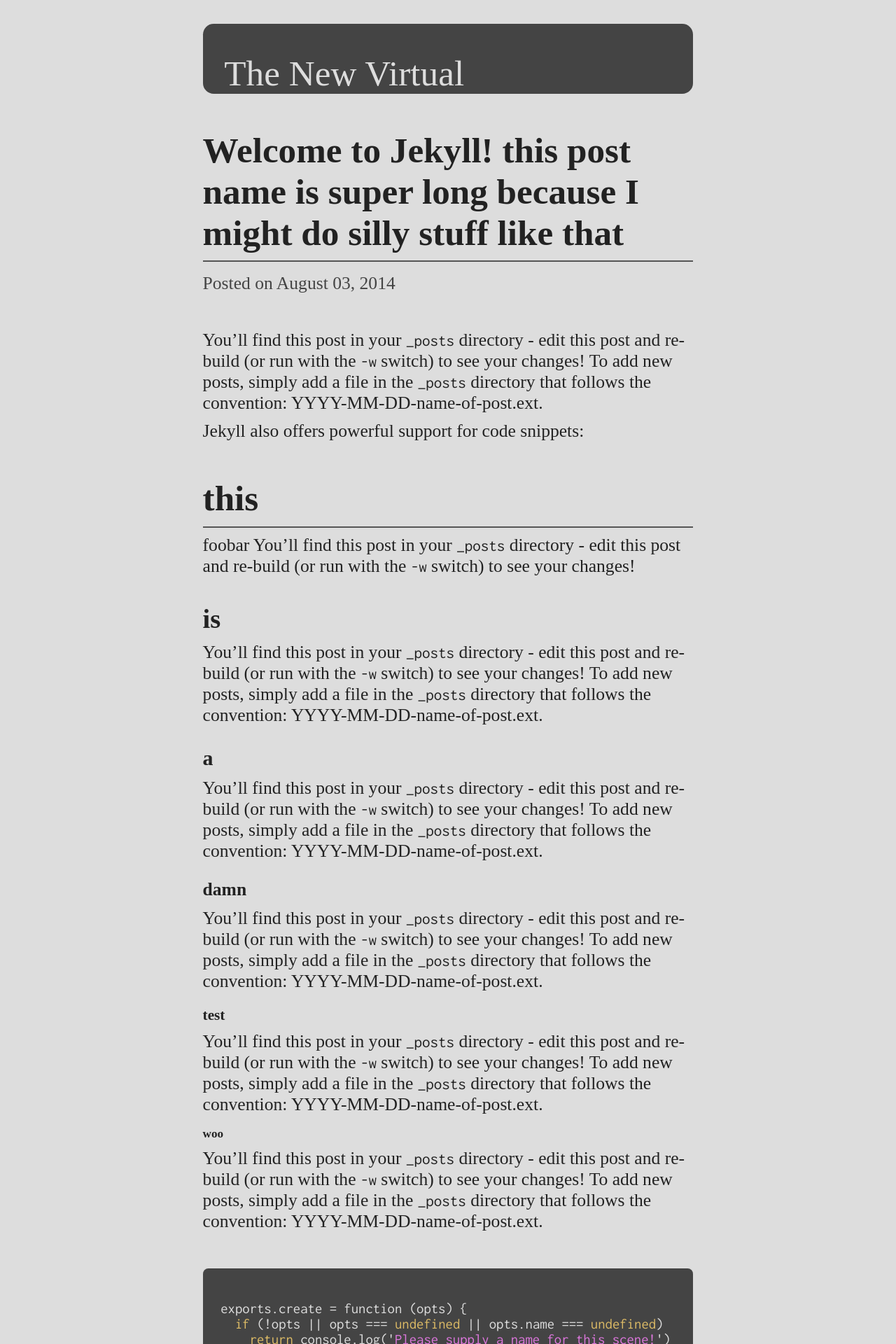
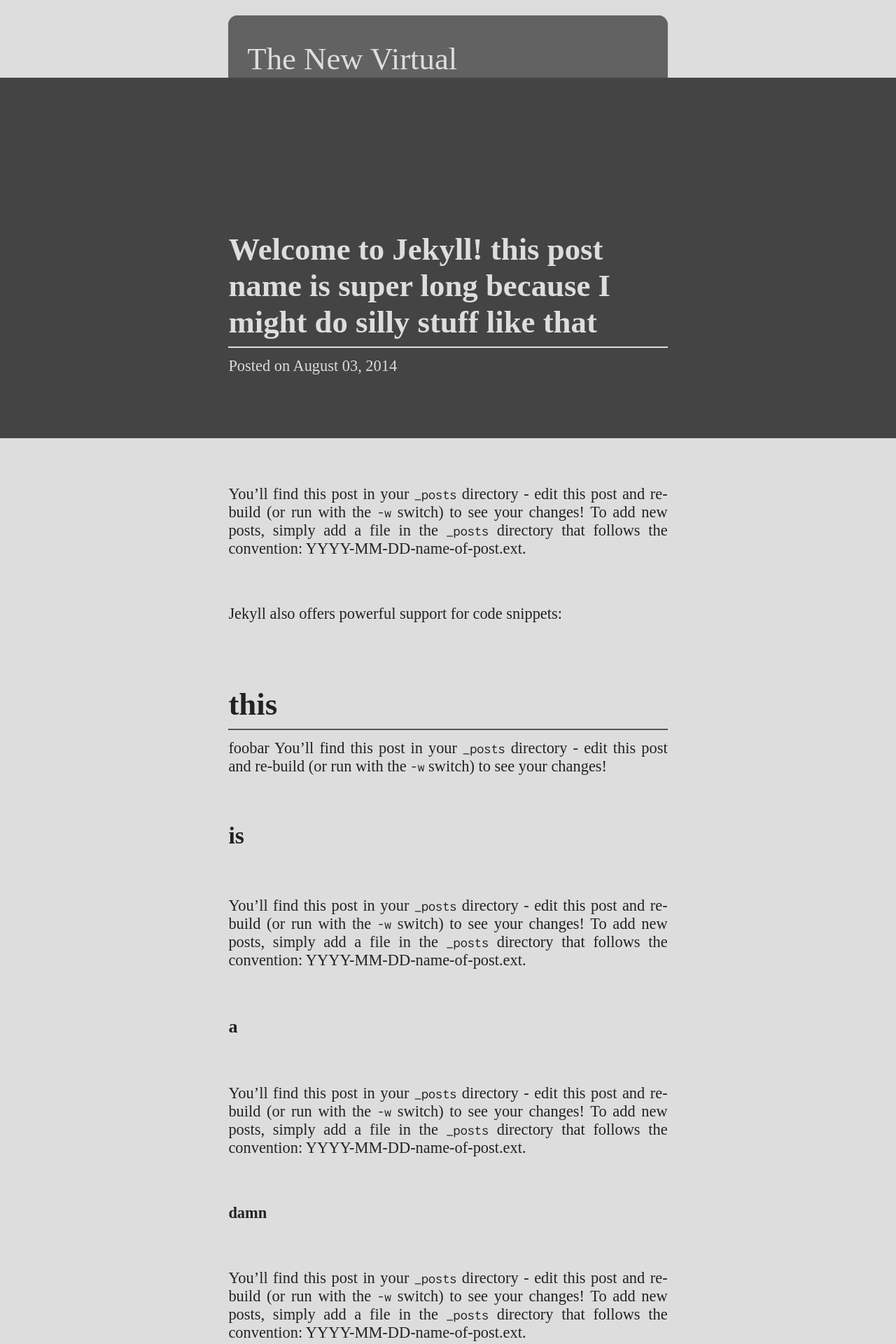
Before and after one commit to thenewvirtual/thenewvirtual.github.io, a Jekyll site: the page built from _posts/2014-08-03-welcome-to-jekyll.markdown, in a window 1280 px wide. Shown: the top 1920 px of the page at 70% size. Built offline with Jekyll 4.4.1, drawn with Linux system fonts in a browser that asks for light colours; some web fonts are replaced; Markdown is read by kramdown in place of the engine named in the settings.

Commit message:
design revamp

```diff
--- a/_config.yml
+++ b/_config.yml
@@ -9,4 +9,8 @@
 
 # Build settings
 markdown: redcarpet
-extensions: [fenced_code_blocks]
+jekyll-press:
+  exclude: 'atom.xml'
+  js_options: {}
+  css_options: {}
+  html_options: {}
--- a/_layouts/default.html
+++ b/_layouts/default.html
@@ -6,159 +6,17 @@
   <meta name="viewport" content="width=device-width, initial-scale=1">
 
   <title>{% if page.title %}{{ page.title }}{% else %}{{ site.title }}{% endif %}</title>
-  <meta name="description" content="{{ site.description }}">
+  <meta name="description" content="{% if page.description %}{{page.description}}{% else %}{{site.description}}{% endif %}">
 
   <link rel="canonical" href="{{ page.url | replace:'index.html','' | prepend: site.baseurl | prepend: site.url }}">
-  <link href="http://fonts.googleapis.com/css?family=Source+Serif+Pro" rel="stylesheet" type="text/css">
-  <link href="http://fonts.googleapis.com/css?family=Inconsolata" rel="stylesheet" type="text/css">
-
-  <style>
-  ::selection { background: #c44; color: #ddd; }
-  ::-moz-selection { background: #c44; color: #ddd; }
-
-  html {
-    background: #ddd;
-    color: #222;
-
-    font-family: 'Source Serif Pro', serif;
-    font-size: 1.6em;
-    -webkit-text-size-adjust: 100%;
-    -ms-text-size-adjust: 100%;
-    text-transform: none;
-
-    -webkit-box-sizing: border-box;
-    -moz-box-sizing: border-box;
-    box-sizing: border-box;
-    margin: 0 auto;
-    padding: 1em;
-
-    max-width: 30em;
-  }
-
-  /* Generic content reset and styling */
-  hr { border: 0; border-bottom: 2px solid #555; -moz-box-sizing: content-box; box-sizing:
-    content-box; height: 0; }
-  h1,h2,h3,h4,h5,h6 { margin: 1em 0 0; }
-  h1 { font-size: 2em; padding-bottom: .2em; border-bottom: 2px solid #555; }
-  p { margin: .4em 0; }
-  small { font-size: .8em; }
-  b, strong { font-weight: bold; }
-  svg:not(:root) { overflow: hidden; }
-  article { display: block; }
-  sub, sup { font-size: .75em; line-height: 0; position: relative; vertical-align: baseline; }
-  sup { top: -0.5em; }
-  sub { bottom: -0.25em; }
-
-  a {
-    color: #d66;
-    background: transparent;
-
-    -webkit-transition: color 200ms ease;
-    -moz-transition: color 200ms ease;
-    -o-transition: color 200ms ease;
-    transition: color 200ms ease;
-
-    text-decoration: none;
-    outline: 0;
-  }
-  a:hover, a:active, a:focus { color: #c44; }
-
-  img {
-    display: block;
-    width: 100%;
-    margin: 1em 0;
-    -webkit-border-radius: .3em;
-    -moz-border-radius: .3em;
-    border-radius: .3em;
-    border: 0;
-  }
-
-  blockquote {
-    display: block;
-    -webkit-box-sizing: border-box;
-    -moz-box-sizing: border-box;
-    box-sizing: border-box;
-    padding-left: 1em;
-    margin: 1em 0 1em 1em;
-
-    border-left: 2px solid #555;
-  }
-
-  /* Topbar logo */
-  body > a[href="{{site.baseurl}}/"] {
-    background: #444;
-    color: #ddd;
-
-    font-size: 2em;
-
-    display: block;
-    -webkit-box-sizing: border-box;
-    -moz-box-sizing: border-box;
-    box-sizing: border-box;
-    padding: .8em .6em .01em;
-    margin-bottom: 1em;
-
-    -webkit-border-radius: .3em;
-    -moz-border-radius: .3em;
-    border-radius: .3em;
-
-    -webkit-transition: background-color 200ms ease;
-    -moz-transition: background-color 200ms ease;
-    -o-transition: background-color 200ms ease;
-    transition: background-color 200ms ease;
-  }
-
-  body > a[href="{{site.baseurl}}/"]:hover { background: #d66; }
-
-  /* Post headers */
-  header { display: block; margin-bottom: 2em; }
-  header .meta { color: #444; margin-top: .6em; }
-
-  code, pre { font-family: 'inconsolata', monospace; font-size: .9em; }
-
-  /* Code highlighting */
-  .highlight  {
-    color: #ddd;
-    background: #444;
-
-    -webkit-box-sizing: border-box;
-    -moz-box-sizing: border-box;
-    box-sizing: border-box;
-    padding: 1em;
-    margin: 2em 0;
-
-    -webkit-border-radius: .3em;
-    -moz-border-radius: .3em;
-    border-radius: .3em;
-  }
-
-  .highlight pre { margin: 0; }
-  .highlight pre code {
-    display: block;
-    white-space: pre;
-    overflow: auto;
-    word-wrap: normal;
-    padding: 1em 0;
-
-    max-height: 20em;
-  }
-
-  /* Blue: Comments, Declarations,*/
-  .c, .cm, .c1, .cs, .kd { color: #4be; }
-
-  /* Green: Type Keywords, */
-  .kt { color: #8c6; }
-
-  /* Yellow: Keywords, Constants */
-  .k, .kc { color: #db6; }
-
-  /* Purple: Builtins, Numbers, Strings, Preprocessor Commands  */
-  .nb, .m, .mf, .mh, .mi, .il, .mo, .s, .sb, .sc, .sd, .s2, .se,
-  .sh, .si, .sx, .sr, .s1, .ss, .ss, .cp { color: #d7d; }
-  </style>
+  <link href="http://fonts.googleapis.com/css?family=Source+Serif+Pro" rel="stylesheet" type="text/css"/>
+  <link href="http://fonts.googleapis.com/css?family=Inconsolata" rel="stylesheet" type="text/css"/>
+  <link href="{{site.baseurl}}/style.css" rel="stylesheet" type="text/css"/>
 </head>
 <body>
-  <a href="{{site.baseurl}}/">{{ site.title }}</a>
+  <a class="logo" href="{{site.baseurl}}/"
+    {% if page.picture %}style="background-image: url({{page.picture}})"{% endif %}
+    >{{ site.title }}</a>
   {{ content }}
 </body>
 </html>
--- a/_layouts/post.html
+++ b/_layouts/post.html
@@ -1,9 +1,12 @@
 ---
 layout: default
 ---
-<header>
-  <h1>{{page.title}}</h1>
-  <p class="meta">Posted on <time>{{ page.date | date: '%B %d, %Y' }}</time></p>
+<header style="background-image: url({{page.picture}});">
+  <span class="container">
+    <h1>{{page.title}}</h1>
+    <p class="meta">Posted on <time>{{ page.date | date:'%B %d, %Y' }}</time></p>
+    {% if page.attr %}<small class="attr">{{page.attr}}</small>{% endif %}
+  </span>
 </header>
 
 <article>
--- /dev/null
+++ b/_plugins/bundler.rb
@@ -0,0 +1 @@
+require "jekyll-press"
--- /dev/null
+++ b/style.css
@@ -0,0 +1,216 @@
+/* copy right wtvr */
+
+::selection { background: #c44; color: #ddd; }
+::-moz-selection { background: #c44; color: #ddd; }
+
+*, *:before, *:after {
+}
+
+html {
+  position: relative;
+
+  background: #ddd;
+  color: #222;
+
+  font-family: 'Source Serif Pro', serif;
+  font-size: 1.4em;
+  -webkit-text-size-adjust: 100%;
+  -ms-text-size-adjust: 100%;
+  text-transform: none;
+}
+
+body {
+  -webkit-box-sizing: border-box;
+  -moz-box-sizing: border-box;
+  box-sizing: border-box;
+  margin: 0 auto;
+  padding: 1em;
+
+  max-width: 30em;
+}
+
+/* Generic content reset and styling */
+hr { border: 0; border-bottom: 2px solid #555; -moz-box-sizing: content-box; box-sizing: content-box; height: 0; }
+h1,h2,h3,h4,h5,h6 { margin: 2em 0 0; }
+h1 { font-size: 2em; padding-bottom: .2em; margin-bottom: -1.2em; border-bottom: 2px solid #555; }
+p { margin: 3em 0; text-align: justify; }
+small { font-size: .8em; }
+b, strong { font-weight: bold; }
+article, figure, figcaption { display: block; }
+figure { margin: 1em 0; }
+figcaption { color: #555; font-style: italic; margin-top: -.5em; }
+sub, sup { font-size: .75em; line-height: 0; position: relative; vertical-align: baseline; }
+sup { top: -0.5em; }
+sub { bottom: -0.25em; }
+
+a {
+  color: #e66;
+  opacity: .8;
+  background: transparent;
+
+  text-decoration: none;
+  outline: 0;
+
+  -webkit-transition: opacity 220ms ease;
+  -moz-transition: opacity 220ms ease;
+  -o-transition: opacity 220ms ease;
+  transition: opacity 220ms ease;
+}
+a:hover, a:active, a:focus { opacity: 1; }
+
+img {
+  display: block;
+  width: 100%;
+  margin: 1em 0;
+  -webkit-border-radius: .3em;
+  -moz-border-radius: .3em;
+  border-radius: .3em;
+  border: 0;
+}
+
+blockquote {
+  display: block;
+  -webkit-box-sizing: border-box;
+  -moz-box-sizing: border-box;
+  box-sizing: border-box;
+  padding-left: 1em;
+  margin: 1em 0 1em 1em;
+
+  border-left: 2px solid #555;
+}
+
+/* Topbar logo */
+a.logo {
+  background: #444 no-repeat center center fixed;
+  -webkit-background-size: cover;
+  -moz-background-size: cover;
+  -o-background-size: cover;
+  background-size: cover;
+  color: #ddd;
+
+  font-size: 2em;
+
+  position: relative;
+  display: block;
+  -webkit-box-sizing: border-box;
+  -moz-box-sizing: border-box;
+  box-sizing: border-box;
+  padding: .8em .6em .01em;
+
+  -webkit-border-top-left-radius: .3em;
+  -moz-border-top-left-radius: .3em;
+  border-top-left-radius: .3em;
+
+  -webkit-border-top-right-radius: .3em;
+  -moz-border-top-right-radius: .3em;
+  border-top-right-radius: .3em;
+}
+
+a.logo:before {
+  content: 'The New Virtual';
+  background: #444;
+  opacity: .8;
+
+  display: block;
+  position: absolute;
+  top: 0; left:0;
+  width: 100%;
+  height: 100%;
+
+  -webkit-box-sizing: border-box;
+  -moz-box-sizing: border-box;
+  box-sizing: border-box;
+  padding: .8em .6em .01em;
+
+  -webkit-border-top-left-radius: .3em;
+  -moz-border-top-left-radius: .3em;
+  border-top-left-radius: .3em;
+
+  -webkit-border-top-right-radius: .3em;
+  -moz-border-top-right-radius: .3em;
+  border-top-right-radius: .3em;
+
+  -webkit-transition: opacity 220ms ease, background-color 220ms ease;
+  -moz-transition: opacity 220ms ease, background-color 220ms ease;
+  -o-transition: opacity 220ms ease, background-color 220ms ease;
+  transition: opacity 220ms ease, background-color 220ms ease;
+}
+
+a.logo:hover:before { opacity: 1; background: #d66; }
+
+/* Post headers */
+header {
+  background: #444 no-repeat center center fixed;
+  -webkit-background-size: cover;
+  -moz-background-size: cover;
+  -o-background-size: cover;
+  background-size: cover;
+  color: #ddd;
+
+  position: absolute;
+  left: 0;
+  width: 100%;
+  height: 23em;
+
+  display: flex;
+  align-items: flex-end;
+  justify-content: center;
+}
+header h1 { border-bottom-color: #ddd; }
+header small.attr a { color: #ddd; }
+header small.attr { opacity: .8; }
+header small.attr:hover { opacity: 1; }
+header small.attr a:hover { color: #f88; }
+header > span.container {
+  -webkit-box-sizing: border-box;
+  -moz-box-sizing: border-box;
+  box-sizing: border-box;
+  padding: 1em;
+
+  max-width: 30em;
+}
+
+/* extra space from header absolute positioning */
+article:before { content: " "; display: block; margin-top: 26em; }
+
+code, pre { font-family: 'inconsolata', monospace; font-size: .9em; }
+
+/* Code highlighting */
+.highlight  {
+  color: #ddd;
+  background: #444;
+
+  -webkit-box-sizing: border-box;
+  -moz-box-sizing: border-box;
+  box-sizing: border-box;
+  padding: 1em;
+  margin: 2em 0;
+
+  -webkit-border-radius: .3em;
+  -moz-border-radius: .3em;
+  border-radius: .3em;
+}
+
+.highlight pre { margin: 0; }
+.highlight pre code {
+  display: block;
+  white-space: pre;
+  overflow: auto;
+  word-wrap: normal;
+  padding: 1em 0;
+
+  max-height: 20em;
+}
+
+/* Blue: Comments, Declarations,*/
+.c, .cm, .c1, .cs, .kd { color: #4be; }
+
+/* Green: Type Keywords, */
+.kt { color: #8c6; }
+
+/* Yellow: Keywords, Constants */
+.k, .kc { color: #db6; }
+
+/* Purple: Builtins, Numbers, Strings, Preprocessor Commands  */
+.nb, .m, .mf, .mh, .mi, .il, .mo, .s, .sb, .sc, .sd, .s2, .se,
+.sh, .si, .sx, .sr, .s1, .ss, .ss, .cp { color: #d7d; }
```
Also changed, not shown: _posts/2014-08-04-game-thing.markdown (added, +46 -0 lines), index.html (+19 -7 lines), evolution.jpg (added), 1 other file.
